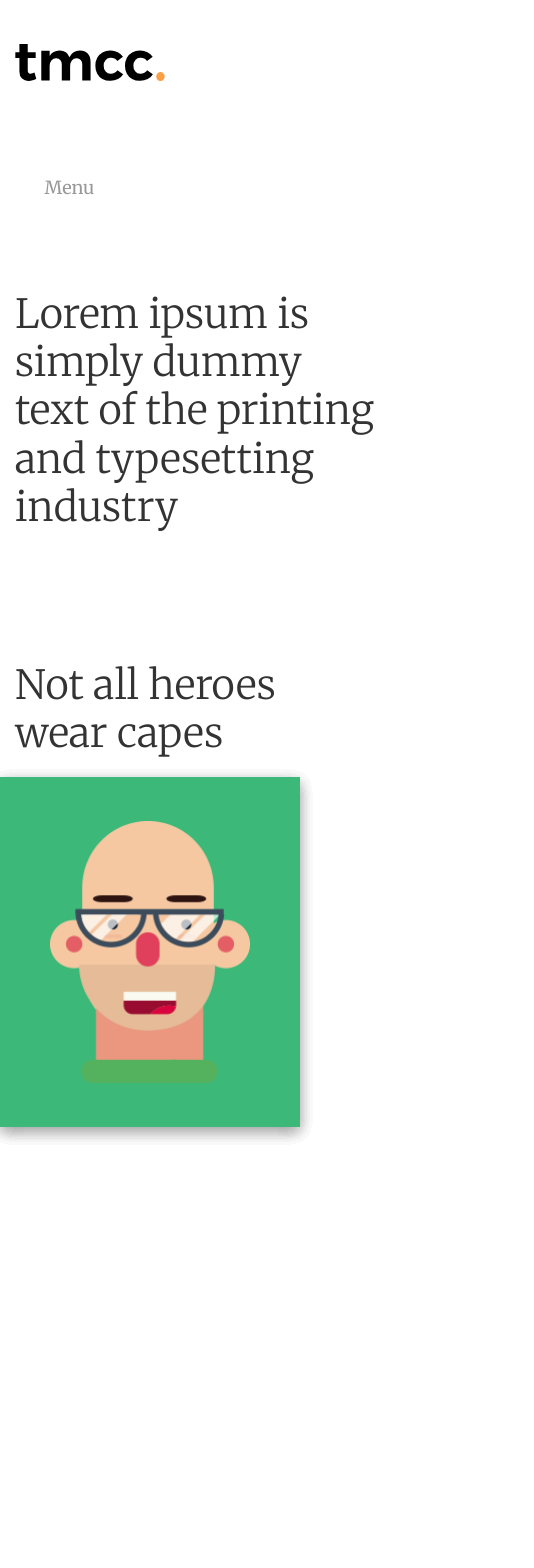
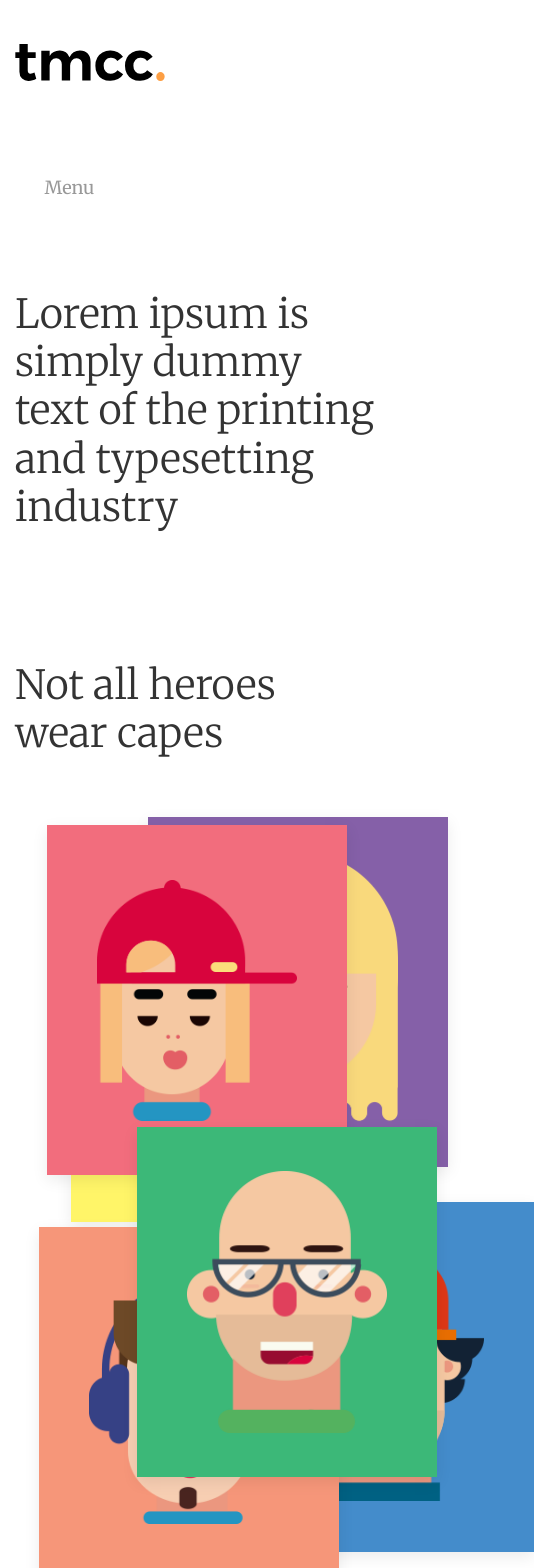
Before and after one commit to acollins1991/tmcc-website, a Nuxt app: page /about in a window 390 px wide. Shown: the top 1568 px of the page, 534 px wide, since content can reach past the window. Built offline with nearby package versions, Linux system fonts and the light colour scheme.

Commit message:
Responsive stylings

```diff
--- a/components/About/Team.vue
+++ b/components/About/Team.vue
@@ -121,7 +121,6 @@ export default {
             background-color: #FFF568;
             background-image: url("/images/fionaface.svg");
         }
-        @media screen and (min-width:1150px) {
         &--james {
             top: 300px;
             left: 30%;
@@ -146,6 +145,31 @@ export default {
             top: 95px;
             right: 3%;
         }
+        @media screen and (max-width:1150px) {
+            &--james {
+                top: 350px;
+                left: 35%;
+            }
+            &--anthony {
+                top: 450px;
+                left: 10%;
+            }
+            &--chloe {
+                top: 48px;
+                left: 12%;
+            }
+            &--dee {
+                top: 40px;
+                left: 38%;
+            }
+            &--danny {
+                top: 425px;
+                right: 45%;
+            }
+            &--fiona {
+                top: 95px;
+                right: 5%;
+            }
         }
     }
 }
```
Lines whose indentation alone changed are shown as unchanged.
